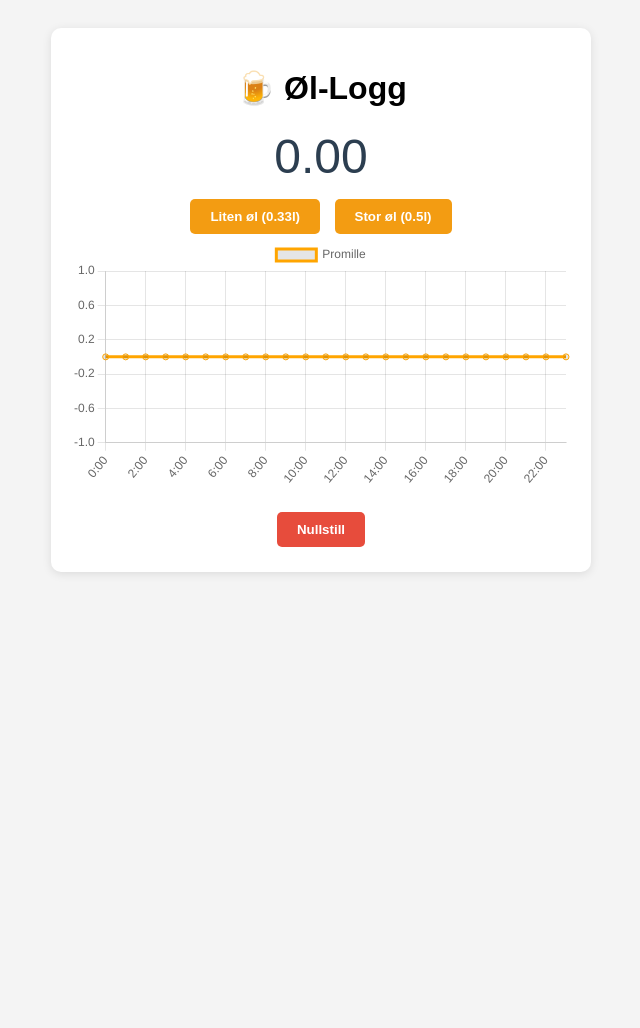
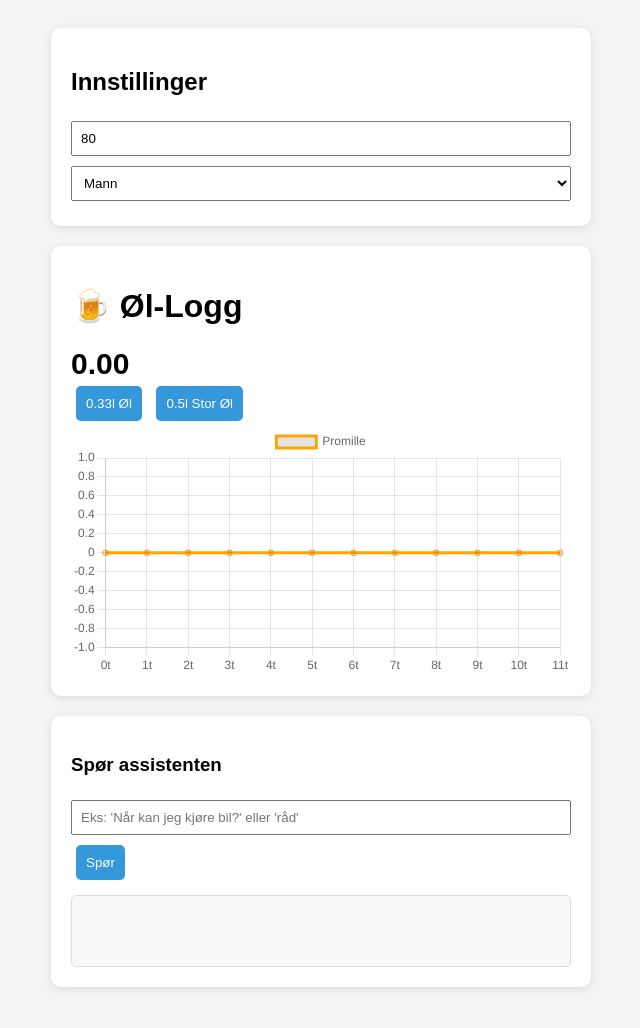
Before and after one commit to roxha/ai_stuff, a website: page app/index.html in a window 1280 px wide. Shown: the whole page, without its empty margins (319-959 px from the left). Before the commit the page ends 800 px from the top, so only its background shows below. Drawn offline with nearby package versions, Linux system fonts and the light colour scheme.

Commit message:
Update index.html

```diff
--- a/app/index.html
+++ b/app/index.html
@@ -2,47 +2,96 @@
 <html lang="no">
 <head>
     <meta charset="UTF-8">
-    <title>Promille-kalkulator</title>
+    <title>Promille-kalkulator med Assistent</title>
     <script src="https://cdn.jsdelivr.net/npm/chart.js"></script>
     <style>
-        body { font-family: sans-serif; text-align: center; padding: 20px; background: #f4f4f4; }
-        .card { background: white; padding: 20px; border-radius: 10px; box-shadow: 0 2px 10px rgba(0,0,0,0.1); max-width: 500px; margin: auto; }
-        button { padding: 10px 20px; margin: 5px; cursor: pointer; border: none; border-radius: 5px; background: #f39c12; color: white; font-weight: bold; }
-        #promille-verdi { font-size: 48px; color: #2c3e50; margin: 10px 0; }
+        body { font-family: sans-serif; padding: 20px; background: #f4f4f4; display: flex; flex-direction: column; align-items: center; }
+        .card { background: white; padding: 20px; border-radius: 10px; box-shadow: 0 2px 10px rgba(0,0,0,0.1); width: 100%; max-width: 500px; margin-bottom: 20px; }
+        input, select { width: 100%; padding: 8px; margin: 5px 0; box-sizing: border-box; }
+        button { padding: 10px; margin: 5px; cursor: pointer; border: none; border-radius: 5px; background: #3498db; color: white; }
+        #chat-output { background: #f9f9f9; padding: 10px; border-radius: 5px; margin-top: 10px; min-height: 50px; border: 1px solid #ddd; }
     </style>
 </head>
 <body>
+
+<div class="card">
+    <h2>Innstillinger</h2>
+    <input type="number" id="vekt" placeholder="Vekt (kg)" onchange="lagreInnstillinger()">
+    <select id="kjonn" onchange="lagreInnstillinger()">
+        <option value="0.68">Mann</option>
+        <option value="0.55">Kvinne</option>
+    </select>
+</div>
+
 <div class="card">
     <h1>🍺 Øl-Logg</h1>
-        <div id="promille-verdi">0.00</div>
-        <button onclick="leggTilDrikke(12)">Liten øl (0.33l)</button>
-        <button onclick="leggTilDrikke(18)">Stor øl (0.5l)</button>
+    <div id="promille-verdi" style="font-size: 30px; font-weight: bold;">0.00</div>
+    <button onclick="leggTilDrikke(12)">0.33l Øl</button>
+    <button onclick="leggTilDrikke(18)">0.5l Stor Øl</button>
     <canvas id="promilleChart"></canvas>
-        <br>
-        <button style="background:#e74c3c" onclick="localStorage.clear(); location.reload();">Nullstill</button>
+</div>
+
+<div class="card">
+    <h3>Spør assistenten</h3>
+    <input type="text" id="userInput" placeholder="Eks: 'Når kan jeg kjøre bil?' eller 'råd'">
+    <button onclick="svarAssistent()">Spør</button>
+    <div id="chat-output"></div>
 </div>
 
 <script>
+    // --- Logikk ---
     let drikker = JSON.parse(localStorage.getItem('drikker')) || [];
+
+    function lagreInnstillinger() {
+        localStorage.setItem('vekt', document.getElementById('vekt').value);
+        localStorage.setItem('kjonn', document.getElementById('kjonn').value);
+        location.reload();
+    }
+
+    // Last inn innstillinger
+    document.getElementById('vekt').value = localStorage.getItem('vekt') || 80;
+    document.getElementById('kjonn').value = localStorage.getItem('kjonn') || 0.68;
+
     function leggTilDrikke(gram) {
         drikker.push({ tid: Date.now(), gram: gram });
         localStorage.setItem('drikker', JSON.stringify(drikker));
         location.reload();
     }
+
     function beregn(tid) {
         if (!drikker.length) return 0;
+        let v = parseFloat(document.getElementById('vekt').value);
+        let r = parseFloat(document.getElementById('kjonn').value);
         let timer = (tid - drikker[0].tid) / 3600000;
         let totalGram = drikker.filter(d => d.tid <= tid).reduce((s, d) => s + d.gram, 0);
-            return Math.max(0, (totalGram / (80 * 0.68)) - (0.15 * timer));
+        return Math.max(0, (totalGram / (v * r)) - (0.15 * timer));
     }
-        document.getElementById('promille-verdi').innerText = beregn(Date.now()).toFixed(2);
 
+    function svarAssistent() {
+        let input = document.getElementById('userInput').value.toLowerCase();
+        let output = document.getElementById('chat-output');
+        let p = beregn(Date.now());
+
+        if (input.includes('kjøre') || input.includes('edru')) {
+            let timerIgjen = (p / 0.15);
+            output.innerText = p < 0.2 ? "Du er under 0.2 promille nå, men vær forsiktig!" : `Estimert tid til 0.0 promille: ca ${timerIgjen.toFixed(1)} timer. Ikke kjør bil!`;
+        } else if (input.includes('råd') || input.includes('hjelp')) {
+            output.innerText = "Drikk vann mellom hver enhet. Husk at kroppen forbrenner ca 0.15 promille i timen.";
+        } else {
+            output.innerText = "Jeg forsto ikke helt. Prøv: 'Når kan jeg kjøre?' eller 'gi meg råd'.";
+        }
+    }
+
+    // Graf-logikk
     const ctx = document.getElementById('promilleChart').getContext('2d');
-        const labels = Array.from({length: 24}, (_, i) => i + ":00");
     new Chart(ctx, {
         type: 'line',
-            data: { labels: labels, datasets: [{ label: 'Promille', data: labels.map((_, i) => beregn(Date.now() + i*3600000)), borderColor: 'orange' }] }
+        data: {
+            labels: Array.from({length: 12}, (_, i) => i + "t"),
+            datasets: [{ label: 'Promille', data: Array.from({length: 12}, (_, i) => beregn(Date.now() + i*3600000)), borderColor: 'orange' }]
+        }
     });
+    document.getElementById('promille-verdi').innerText = beregn(Date.now()).toFixed(2);
 </script>
 </body>
 </html>
```
Lines whose indentation alone changed are shown as unchanged.
